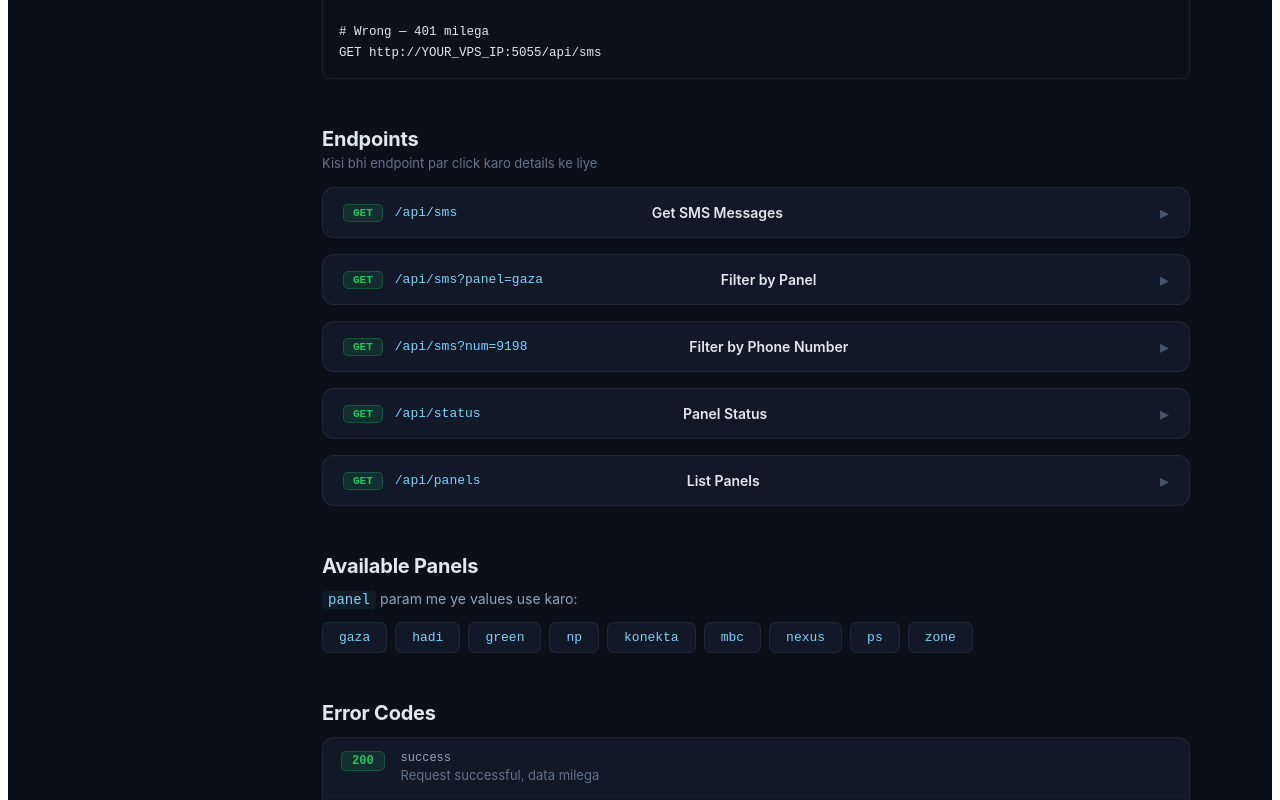
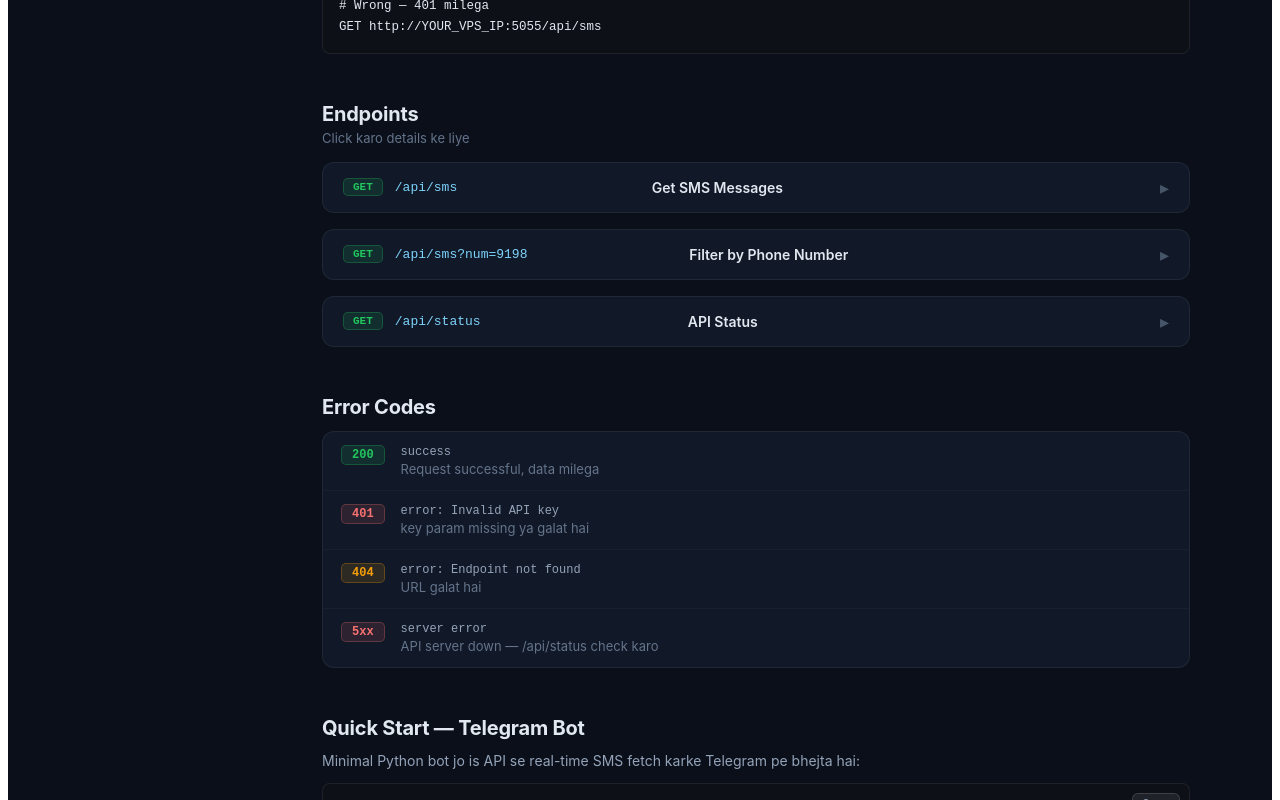
Before and after one commit to vikasisking/Myapi, a React (Vite) app: page / in a window 1280 px wide. Shown: the part 640-1440 px from the top of the page. Built offline with nearby package versions, Linux system fonts and the light colour scheme.

Commit message:
Update App.jsx

```diff
--- a/src/App.jsx
+++ b/src/App.jsx
@@ -9,11 +9,10 @@ const ENDPOINTS = [
     method: "GET",
     path: "/api/sms",
     title: "Get SMS Messages",
-    description: "Saare enabled panels ka merged, deduplicated SMS data real-time me milega.",
+    description: "Real-time SMS data — saare sources ka merged, deduplicated data ek hi call me.",
     params: [
       { name: "key", type: "string", required: true, desc: "Aapka API key (admin se lo)" },
-      { name: "panel", type: "string", required: false, desc: "Specific panel filter: gaza, hadi, green, np, konekta, mbc, nexus, ps, zone" },
-      { name: "num", type: "string", required: false, desc: "Phone number se filter karo (partial match)" },
+      { name: "num", type: "string", required: false, desc: "Phone number se filter karo (partial match supported)" },
       { name: "limit", type: "integer", required: false, desc: "Max records return karo (default: 500)" },
     ],
     example_url: `${API_BASE}/api/sms?key=${API_KEY_DEMO}&limit=10`,
@@ -26,15 +25,13 @@ const ENDPOINTS = [
       "dt": "2025-06-26 14:29:55",
       "num": "919876543210",
       "cli": "AMAZON",
-      "message": "Your OTP is 482910",
-      "panel": "HadiPanel"
+      "message": "Your OTP is 482910"
     },
     {
       "dt": "2025-06-26 14:29:48",
       "num": "628123456789",
       "cli": "SHOPPE",
-      "message": "Kode OTP kamu: 773421",
-      "panel": "GazaPanel"
+      "message": "Kode OTP kamu: 773421"
     }
   ]
 }`,
@@ -51,7 +48,7 @@ data = resp.json()
 
 if data["status"] == "success":
     for sms in data["data"]:
-        print(f"[{sms['panel']}] {sms['num']} — {sms['message']}")`,
+        print(f"{sms['num']} — {sms['message']}")`,
     example_node: `const axios = require('axios');
 
 const res = await axios.get('${API_BASE}/api/sms', {
@@ -63,55 +60,16 @@ const res = await axios.get('${API_BASE}/api/sms', {
 
 const { data } = res.data;
 data.forEach(sms => {
-  console.log(\`[\${sms.panel}] \${sms.num} — \${sms.message}\`);
+  console.log(\`\${sms.num} — \${sms.message}\`);
 });`,
     example_curl: `curl "${API_BASE}/api/sms?key=${API_KEY_DEMO}&limit=10"`,
-  },
-  {
-    id: "filter_panel",
-    method: "GET",
-    path: "/api/sms?panel=gaza",
-    title: "Filter by Panel",
-    description: "Sirf ek specific panel ka data lo.",
-    params: [
-      { name: "key", type: "string", required: true, desc: "API key" },
-      { name: "panel", type: "string", required: true, desc: "Panel name: gaza | hadi | green | np | konekta | mbc | nexus | ps | zone" },
-    ],
-    example_url: `${API_BASE}/api/sms?key=${API_KEY_DEMO}&panel=hadi`,
-    example_response: `{
-  "status": "success",
-  "count": 1,
-  "ts": "2025-06-26 14:30:00",
-  "data": [
-    {
-      "dt": "2025-06-26 14:29:48",
-      "num": "919876543210",
-      "cli": "TATASKY",
-      "message": "OTP: 991234 valid for 10 min",
-      "panel": "HadiPanel"
-    }
-  ]
-}`,
-    example_python: `import requests
-
-# Sirf Hadi panel ka SMS
-resp = requests.get("${API_BASE}/api/sms", params={
-    "key": "${API_KEY_DEMO}",
-    "panel": "hadi"
-})
-print(resp.json())`,
-    example_node: `const res = await axios.get('${API_BASE}/api/sms', {
-  params: { key: '${API_KEY_DEMO}', panel: 'hadi' }
-});
-console.log(res.data);`,
-    example_curl: `curl "${API_BASE}/api/sms?key=${API_KEY_DEMO}&panel=hadi"`,
   },
   {
     id: "filter_number",
     method: "GET",
     path: "/api/sms?num=9198",
     title: "Filter by Phone Number",
-    description: "Specific number ka SMS dhundo (partial match supported).",
+    description: "Specific number ka SMS dhundo — partial match bhi kaam karta hai.",
     params: [
       { name: "key", type: "string", required: true, desc: "API key" },
       { name: "num", type: "string", required: true, desc: "Number ya partial number (e.g. 9198 se sab 9198xxxxxxx milenge)" },
@@ -126,14 +84,12 @@ console.log(res.data);`,
       "dt": "2025-06-26 14:29:55",
       "num": "919876543210",
       "cli": "AMAZON",
-      "message": "Your OTP is 482910. Do not share.",
-      "panel": "HadiPanel"
+      "message": "Your OTP is 482910. Do not share."
     }
   ]
 }`,
     example_python: `import requests
 
-# Ek number ka SMS check karo
 number = "919876543210"
 resp = requests.get("${API_BASE}/api/sms", params={
     "key": "${API_KEY_DEMO}",
@@ -156,69 +112,28 @@ if (res.data.count > 0) {
     id: "status",
     method: "GET",
     path: "/api/status",
-    title: "Panel Status",
-    description: "Saare panels ka live status — enabled/disabled, last fetch time, record count.",
+    title: "API Status",
+    description: "API server ka live status — uptime aur total records check karo.",
     params: [
       { name: "key", type: "string", required: true, desc: "API key" },
     ],
     example_url: `${API_BASE}/api/status?key=${API_KEY_DEMO}`,
     example_response: `{
   "status": "ok",
-  "total": 7,
-  "panels": [
-    { "name": "GazaPanel",   "command": "gaza",    "enabled": true,  "last_fetch": "14:29:55", "records": 187 },
-    { "name": "HadiPanel",   "command": "hadi",    "enabled": true,  "last_fetch": "14:29:57", "records": 204 },
-    { "name": "green",       "command": "green",   "enabled": false, "last_fetch": "14:28:00", "records": 0   },
-    { "name": "NPPanel",     "command": "np",      "enabled": true,  "last_fetch": "14:29:56", "records": 91  },
-    { "name": "Konekta",     "command": "konekta", "enabled": true,  "last_fetch": "14:29:55", "records": 43  },
-    { "name": "MBCPanel",    "command": "mbc",     "enabled": true,  "last_fetch": "14:29:58", "records": 120 },
-    { "name": "NexusPanel",  "command": "nexus",   "enabled": true,  "last_fetch": "14:29:59", "records": 67  }
-  ]
+  "uptime": "running",
+  "ts": "2025-06-26 14:30:00"
 }`,
     example_python: `import requests
 
 resp = requests.get("${API_BASE}/api/status", params={"key": "${API_KEY_DEMO}"})
-for p in resp.json()["panels"]:
-    status = "✅" if p["enabled"] else "❌"
-    print(f"{status} {p['name']}: {p['records']} records")`,
+print(resp.json())`,
     example_node: `const res = await axios.get('${API_BASE}/api/status', {
   params: { key: '${API_KEY_DEMO}' }
 });
-res.data.panels.forEach(p => {
-  console.log(\`\${p.enabled ? '✅' : '❌'} \${p.name}: \${p.records} records\`);
-});`,
+console.log(res.data);`,
     example_curl: `curl "${API_BASE}/api/status?key=${API_KEY_DEMO}"`,
   },
-  {
-    id: "panels",
-    method: "GET",
-    path: "/api/panels",
-    title: "List Panels",
-    description: "Available panels ki list lo (no auth required).",
-    params: [],
-    example_url: `${API_BASE}/api/panels`,
-    example_response: `{
-  "panels": [
-    { "name": "GazaPanel",  "command": "gaza"    },
-    { "name": "HadiPanel",  "command": "hadi"    },
-    { "name": "green",      "command": "green"   },
-    { "name": "NPPanel",    "command": "np"      },
-    { "name": "Konekta",    "command": "konekta" },
-    { "name": "MBCPanel",   "command": "mbc"     },
-    { "name": "NexusPanel", "command": "nexus"   }
-  ]
-}`,
-    example_python: `import requests
-resp = requests.get("${API_BASE}/api/panels")
-for p in resp.json()["panels"]:
-    print(p["name"], "→", p["command"])`,
-    example_node: `const res = await axios.get('${API_BASE}/api/panels');
-console.log(res.data.panels);`,
-    example_curl: `curl "${API_BASE}/api/panels"`,
-  },
 ];
-
-const PANELS_LIST = ["gaza","hadi","green","np","konekta","mbc","nexus","ps","zone"];
 
 const LANG_TABS = ["curl", "python", "node"];
 
@@ -243,7 +158,7 @@ function CopyButton({ text }) {
   );
 }
 
-function CodeBlock({ code, lang }) {
+function CodeBlock({ code }) {
   return (
     <div style={{ position:"relative", marginTop:8 }}>
       <pre style={{
@@ -307,14 +222,11 @@ function EndpointCard({ ep }) {
     node: ep.example_node,
   };
 
-  const methodColor = { GET:"#22c55e", POST:"#f59e0b", DELETE:"#ef4444" };
-
   return (
     <div style={{
       background:"#111827", border:"1px solid #ffffff10",
       borderRadius:12, marginBottom:16, overflow:"hidden"
     }}>
-      {/* Header */}
       <div onClick={() => setOpen(!open)} style={{
         display:"flex", alignItems:"center", gap:12,
         padding:"14px 20px", cursor:"pointer",
@@ -322,9 +234,8 @@ function EndpointCard({ ep }) {
         transition:"background 0.2s"
       }}>
         <span style={{
-          background: methodColor["GET"] + "20",
-          color: methodColor["GET"],
-          border: `1px solid ${methodColor["GET"]}44`,
+          background:"#22c55e20", color:"#22c55e",
+          border:"1px solid #22c55e44",
           borderRadius:5, padding:"2px 9px", fontSize:11,
           fontWeight:700, fontFamily:"monospace", flexShrink:0
         }}>GET</span>
@@ -333,12 +244,10 @@ function EndpointCard({ ep }) {
         <span style={{color:"#475569", fontSize:18}}>{open ? "▾" : "▸"}</span>
       </div>
 
-      {/* Body */}
       {open && (
         <div style={{padding:"0 20px 20px"}}>
           <p style={{color:"#94a3b8", margin:"12px 0 16px", fontSize:14}}>{ep.description}</p>
 
-          {/* Example URL */}
           <div style={{marginBottom:16}}>
             <label style={{color:"#64748b", fontSize:11, letterSpacing:"0.08em", fontWeight:600}}>EXAMPLE URL</label>
             <div style={{position:"relative", marginTop:6}}>
@@ -352,13 +261,11 @@ function EndpointCard({ ep }) {
             </div>
           </div>
 
-          {/* Params */}
           <div style={{marginBottom:16}}>
             <label style={{color:"#64748b", fontSize:11, letterSpacing:"0.08em", fontWeight:600}}>PARAMETERS</label>
             <ParamTable params={ep.params} />
           </div>
 
-          {/* Code tabs */}
           <div style={{marginBottom:16}}>
             <label style={{color:"#64748b", fontSize:11, letterSpacing:"0.08em", fontWeight:600}}>CODE EXAMPLE</label>
             <div style={{display:"flex", gap:4, marginTop:8, marginBottom:4}}>
@@ -372,13 +279,12 @@ function EndpointCard({ ep }) {
                 }}>{l}</button>
               ))}
             </div>
-            <CodeBlock code={codeMap[lang]} lang={lang} />
+            <CodeBlock code={codeMap[lang]} />
           </div>
 
-          {/* Response */}
           <div>
             <label style={{color:"#64748b", fontSize:11, letterSpacing:"0.08em", fontWeight:600}}>EXAMPLE RESPONSE</label>
-            <CodeBlock code={ep.example_response} lang="json" />
+            <CodeBlock code={ep.example_response} />
           </div>
         </div>
       )}
@@ -418,10 +324,7 @@ export default function App() {
           }}>API v1</span>
         </div>
         <div style={{display:"flex", alignItems:"center", gap:8}}>
-          <div style={{
-            width:7, height:7, borderRadius:"50%",
-            background:"#22c55e", boxShadow:"0 0 6px #22c55e"
-          }}/>
+          <div style={{width:7, height:7, borderRadius:"50%", background:"#22c55e", boxShadow:"0 0 6px #22c55e"}}/>
           <span style={{color:"#64748b", fontSize:12}}>Live</span>
         </div>
       </div>
@@ -436,7 +339,6 @@ export default function App() {
             {id:"overview", label:"Overview"},
             {id:"auth", label:"Authentication"},
             {id:"endpoints", label:"Endpoints"},
-            {id:"panels", label:"Panel List"},
             {id:"errors", label:"Errors"},
             {id:"quickstart", label:"Quick Start"},
           ].map(s => (
@@ -464,11 +366,10 @@ export default function App() {
               HxOTP SMS API
             </h1>
             <p style={{color:"#94a3b8", fontSize:15, lineHeight:1.7, margin:"0 0 20px"}}>
-              Single REST API endpoint se saare SMS panels ka real-time data lo.
-              Baar baar multiple panel APIs hit karne ki zaroorat nahi — ek call, sab kuch.
+              Single REST API endpoint se real-time SMS data lo.
+              Ek call me sab kuch — fast, reliable, deduplicated.
             </p>
 
-            {/* Config box */}
             <div style={{
               background:"#111827", border:"1px solid #ffffff10",
               borderRadius:12, padding:20, marginBottom:24
@@ -493,14 +394,13 @@ export default function App() {
                 </div>
               </div>
               <p style={{color:"#475569", fontSize:11, margin:"10px 0 0"}}>
-                Apna VPS IP aur API key yahan set karo — upar ke examples update ho jaayenge.
+                Apna API URL aur key yahan set karo — niche ke examples automatically update honge.
               </p>
             </div>
 
-            {/* Quick stats */}
             <div style={{display:"grid", gridTemplateColumns:"repeat(3,1fr)", gap:12}}>
               {[
-                {label:"Base URL", value:`${baseUrl}`, mono:true},
+                {label:"Base URL", value:baseUrl, mono:true},
                 {label:"Format", value:"JSON"},
                 {label:"Auth", value:"API Key (query param)"},
               ].map(s => (
@@ -524,8 +424,10 @@ export default function App() {
           <section id="auth" style={{marginBottom:48}}>
             <h2 style={{fontSize:20, fontWeight:700, margin:"0 0 12px", letterSpacing:"-0.01em"}}>Authentication</h2>
             <p style={{color:"#94a3b8", fontSize:14, lineHeight:1.7}}>
-              Har request me <code style={{color:"#7dd3fc", background:"#7dd3fc11", padding:"1px 6px", borderRadius:4}}>key</code> query parameter required hai.
-              Invalid key pe <code style={{color:"#f87171"}}>401</code> error milega.
+              Har request me{" "}
+              <code style={{color:"#7dd3fc", background:"#7dd3fc11", padding:"1px 6px", borderRadius:4}}>key</code>
+              {" "}query parameter required hai. Invalid key pe{" "}
+              <code style={{color:"#f87171"}}>401</code> error milega.
             </p>
             <CodeBlock code={`# Correct
 GET ${baseUrl}/api/sms?key=${apiKey}
@@ -537,25 +439,8 @@ GET ${baseUrl}/api/sms`} />
           {/* ENDPOINTS */}
           <section id="endpoints" style={{marginBottom:48}}>
             <h2 style={{fontSize:20, fontWeight:700, margin:"0 0 4px", letterSpacing:"-0.01em"}}>Endpoints</h2>
-            <p style={{color:"#64748b", fontSize:13, margin:"0 0 16px"}}>Kisi bhi endpoint par click karo details ke liye</p>
+            <p style={{color:"#64748b", fontSize:13, margin:"0 0 16px"}}>Click karo details ke liye</p>
             {ENDPOINTS.map(ep => <EndpointCard key={ep.id} ep={ep} />)}
-          </section>
-
-          {/* PANEL LIST */}
-          <section id="panels" style={{marginBottom:48}}>
-            <h2 style={{fontSize:20, fontWeight:700, margin:"0 0 12px", letterSpacing:"-0.01em"}}>Available Panels</h2>
-            <p style={{color:"#94a3b8", fontSize:14, margin:"0 0 14px"}}>
-              <code style={{color:"#7dd3fc", background:"#7dd3fc11", padding:"1px 6px", borderRadius:4}}>panel</code> param me ye values use karo:
-            </p>
-            <div style={{display:"flex", flexWrap:"wrap", gap:8}}>
-              {PANELS_LIST.map(p => (
-                <div key={p} style={{
-                  background:"#111827", border:"1px solid #ffffff10",
-                  borderRadius:7, padding:"7px 16px",
-                  fontFamily:"monospace", fontSize:13, color:"#7dd3fc"
-                }}>{p}</div>
-              ))}
-            </div>
           </section>
 
           {/* ERRORS */}
@@ -592,7 +477,7 @@ GET ${baseUrl}/api/sms`} />
           <section id="quickstart" style={{marginBottom:48}}>
             <h2 style={{fontSize:20, fontWeight:700, margin:"0 0 12px", letterSpacing:"-0.01em"}}>Quick Start — Telegram Bot</h2>
             <p style={{color:"#94a3b8", fontSize:14, margin:"0 0 14px"}}>
-              Ye minimal Python bot hai jo is API se real-time SMS fetch karta hai aur Telegram pe bhejta hai:
+              Minimal Python bot jo is API se real-time SMS fetch karke Telegram pe bhejta hai:
             </p>
             <CodeBlock code={`import requests, telebot, time
 
@@ -617,15 +502,14 @@ def poll():
                     f"📩 *New SMS*\\n"
                     f"📱 \`{sms['num']}\`\\n"
                     f"📨 {sms['cli']}\\n"
-                    f"💬 {sms['message']}\\n"
-                    f"🔌 {sms['panel']}"
+                    f"💬 {sms['message']}"
                 )
                 bot.send_message(CHAT_ID, text, parse_mode="Markdown")
         except Exception as e:
             print(f"Error: {e}")
         time.sleep(5)
 
-poll()`} lang="python" />
+poll()`} />
           </section>
 
           <div style={{
```
